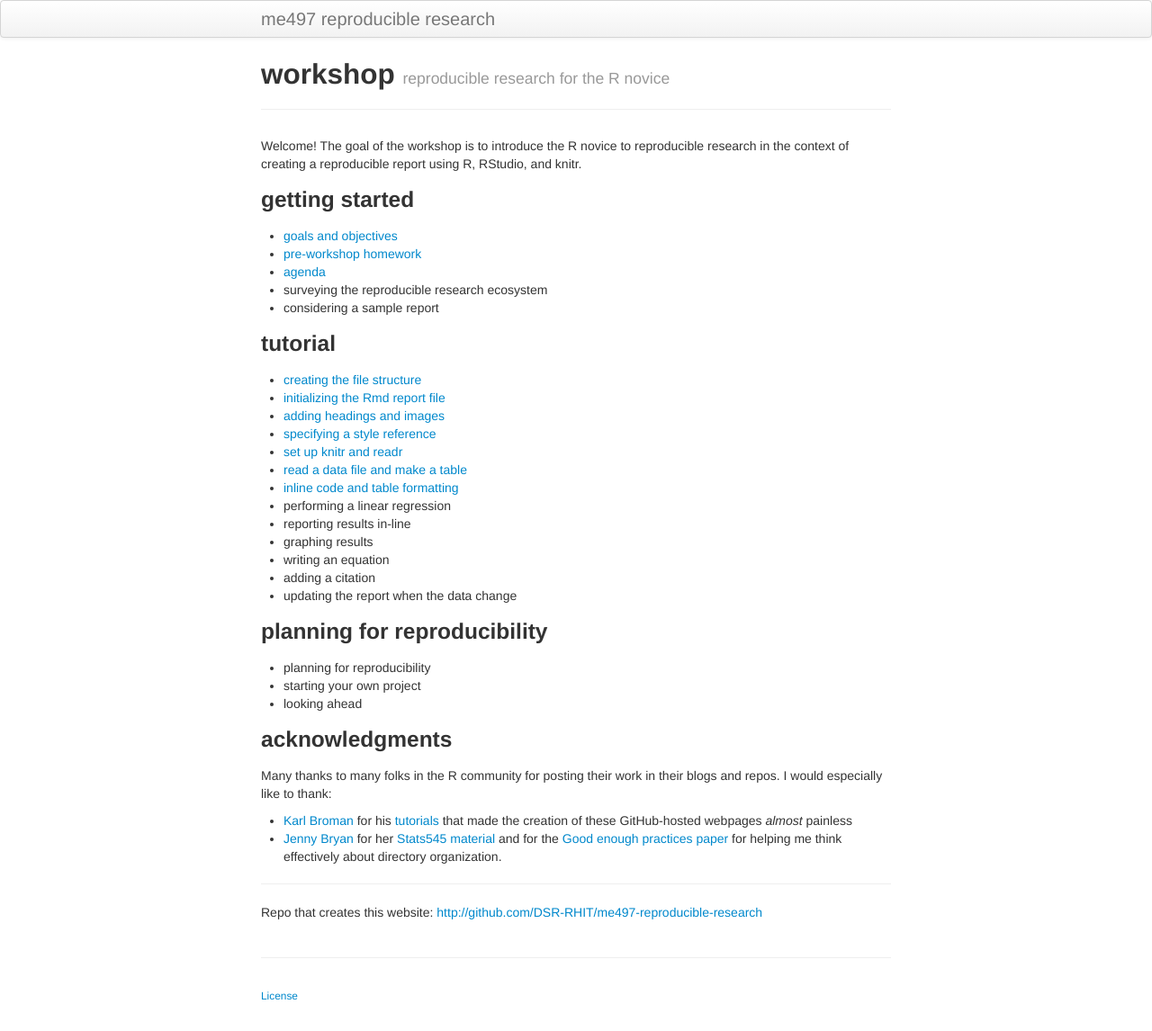
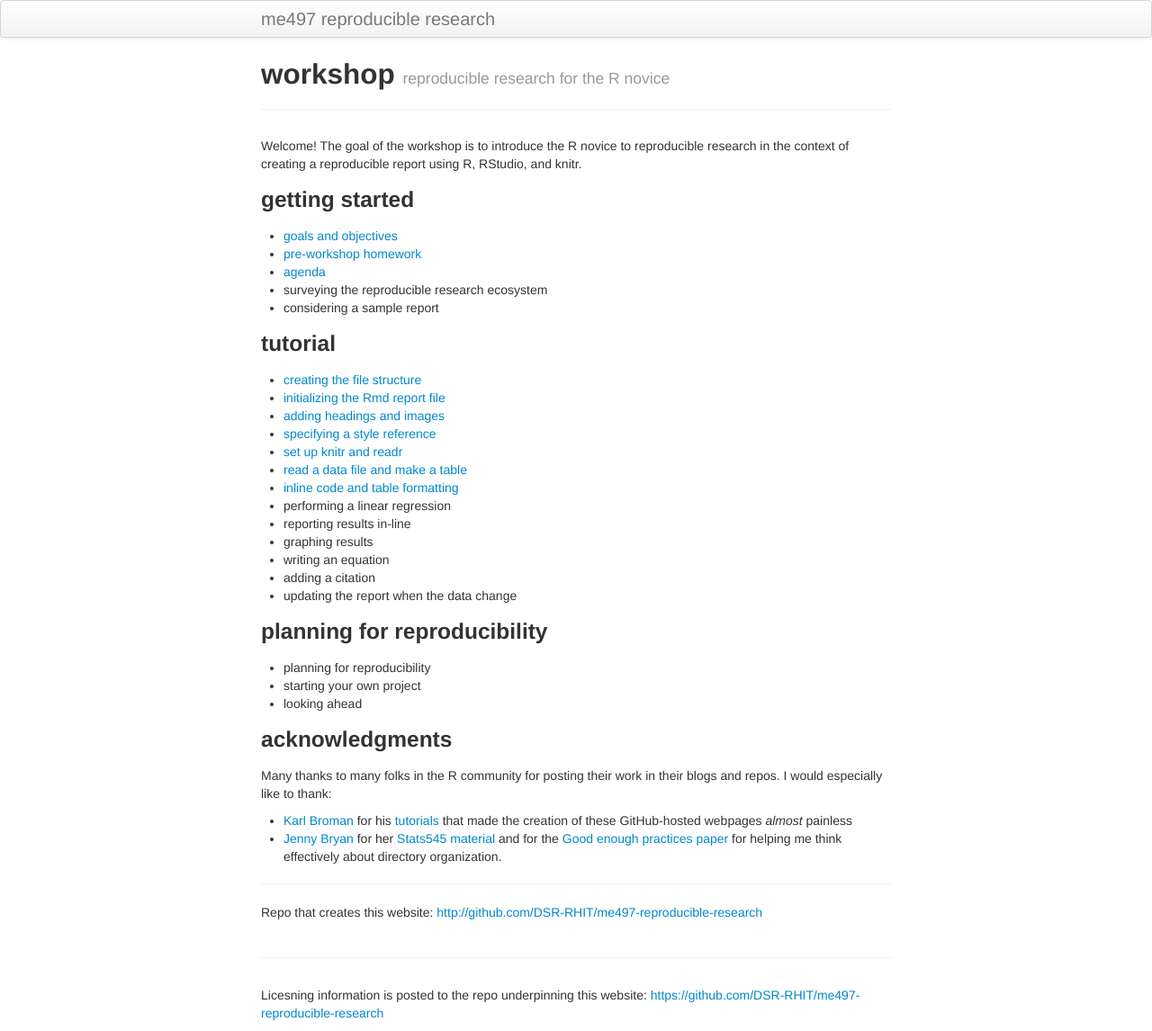
Before and after one commit to staceb/me497-reproducible-research, a Jekyll site: the page built from index.md, in a window 1280 px wide. Shown: the whole page at 90% size. Built offline with Jekyll 4.4.1, drawn with Linux system fonts in a browser that asks for light colours.

Commit message:
initial commit

```diff
--- a/_includes/themes/twitter/default.html
+++ b/_includes/themes/twitter/default.html
@@ -44,11 +44,10 @@
       <hr>
 <footer>
 <p>
-<small>
   <!-- start of Karl's footer; modify this part -->
-<a rel="license" href="https://github.com/DSR-RHIT/me497-reproducible-research/blob/gh-pages/License.md">License</a>
+Licesning information is posted to the repo underpinning this website:
+<a href="https://github.com/DSR-RHIT/me497-reproducible-research">https://github.com/DSR-RHIT/me497-reproducible-research</a>
 <!-- end of Karl's footer; modify this part -->
-</small>
 </footer>
 </div>
 
```
